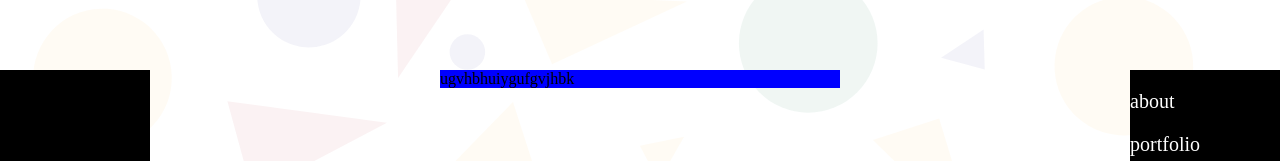
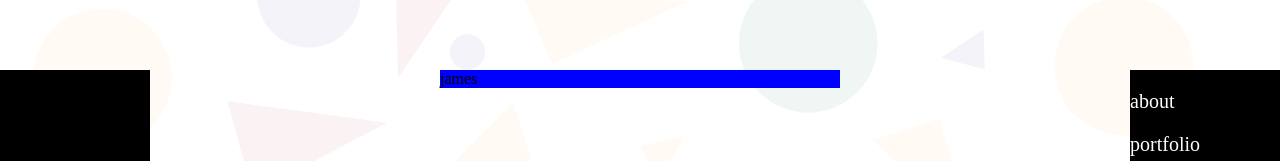
Before and after one commit to jamesophertook/jamesophertook.github.io, a plain HTML site: page index.html in a window 1280 px wide. Shown: the part 230-391 px from the top of the page. Drawn offline with nearby package versions, Linux system fonts and the light colour scheme.

Commit message:
changed paragraph text

```diff
--- a/index.html
+++ b/index.html
@@ -34,7 +34,7 @@
 
 
     <div class="content">
-        ugvhbhuiygufgvjhbk
+        james
     </div>
 
     <div class="footer">
```
